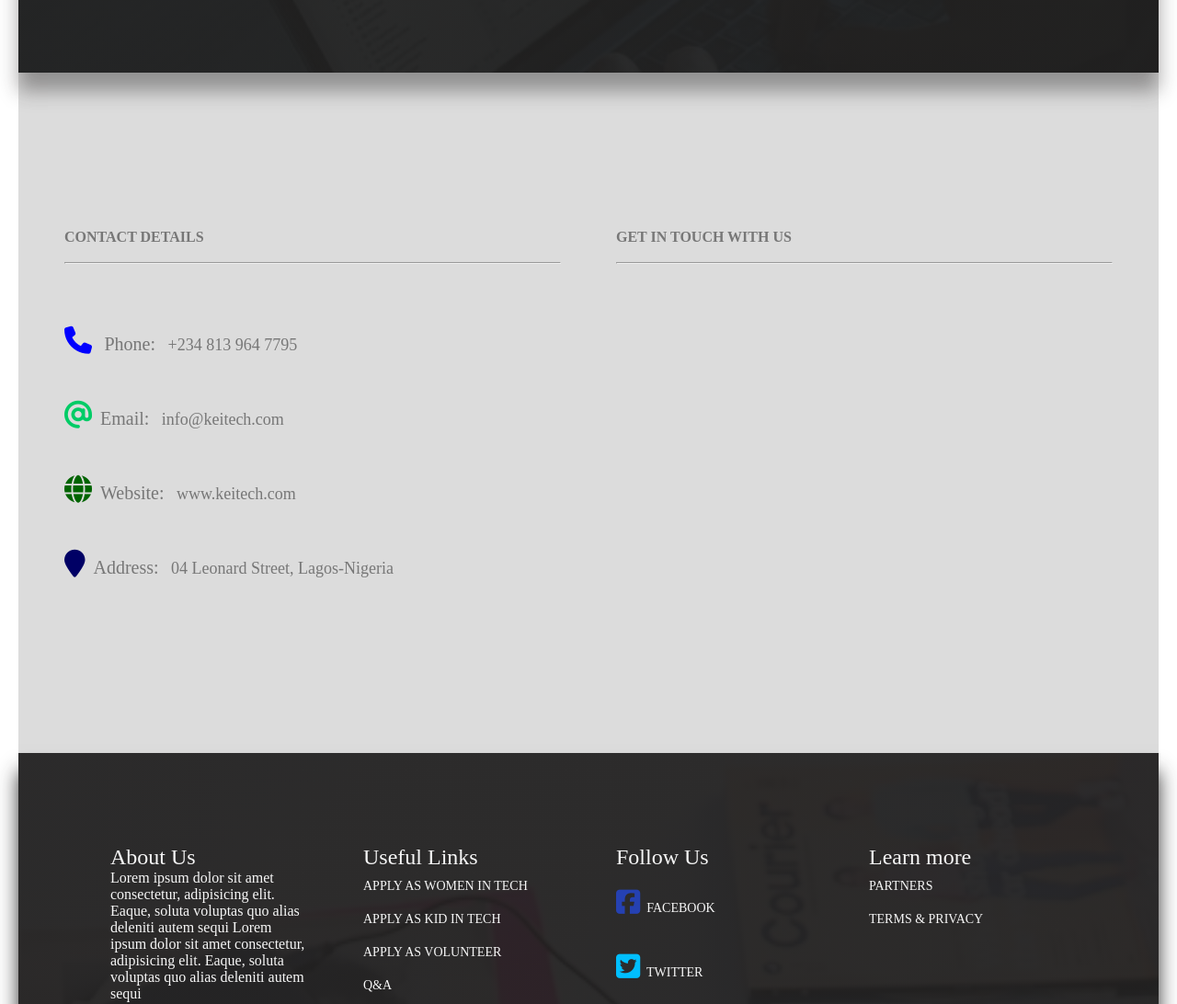
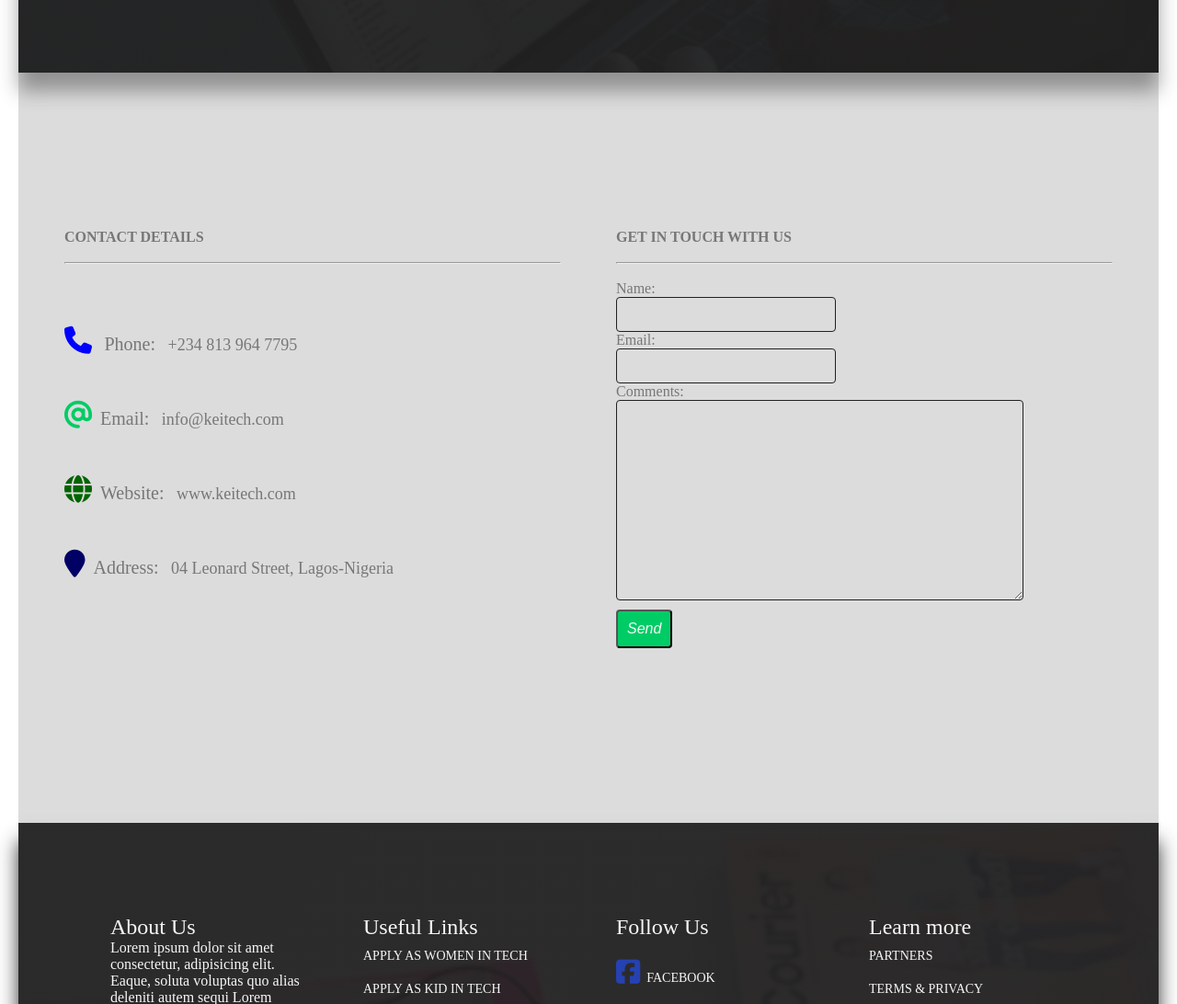
Before and after one commit to KeitaForCode/the-keitech-project, a Django app: page /keitech_app/contacts/ in a window 1280 px wide. Shown: the part 501-1593 px from the top of the page at 92% size. Run offline with Django 3.2, Linux system fonts and the light colour scheme; some libraries are stand-ins or nearby versions.

Commit message:
contact from added

```diff
--- a/keitech/keitech_app/forms.py
+++ b/keitech/keitech_app/forms.py
@@ -1,7 +1,22 @@
 from django import forms
 from django.forms import ModelForm
 from django.contrib.auth.models import User
-from keitech_app.models import SignUp
+from keitech_app.models import SignUp, Contacts
+
+
+class ContactForm(forms.ModelForm):
+    """This will display the contact form on the contact us page"""
+
+    class Meta:
+        model = Contacts
+        fields = '__all__'
+        widgets = {
+            'name': forms.TextInput(attrs={'class':'contact-form'}),
+            'email': forms.EmailInput(attrs={'class':'contact-form'}),
+            'comments': forms.Textarea(attrs={'class':'contact-form'}),
+        }
+
+
 
 class SignUpForm(forms.ModelForm):
     """This will display the SignUp form on the signup page"""
--- a/keitech/keitech_app/urls.py
+++ b/keitech/keitech_app/urls.py
@@ -7,7 +7,7 @@ app_name = 'keitech_app'
 urlpatterns = [
     path('services/', views.Services.as_view(), name='services'),
     path('about/', views.About.as_view(), name='about'),
-    path('contacts/', views.Contacts.as_view(), name='contacts'),
+    path('contacts/', views.Contacts, name='contacts'),
     path('QandA/', views.QuestionAnsewer.as_view(), name='qa'),
     path('join/', views.SignUp, name='signup'),
 ]
--- a/keitech/keitech_app/views.py
+++ b/keitech/keitech_app/views.py
@@ -1,6 +1,6 @@
 from django.shortcuts import render
 from django.views.generic import TemplateView
-from keitech_app.forms import SignUpForm
+from keitech_app.forms import SignUpForm, ContactForm
 
 # Create your views here.
 
@@ -17,13 +17,27 @@ class About(TemplateView):
     """This will display the about us page on the browser"""
     template_name = 'keitech_app/about.html'
 
-class Contacts(TemplateView):
-    """This will display the contacts page on the browser"""
-    template_name = 'keitech_app/contacts.html'
 
 class QuestionAnsewer(TemplateView):
     """this will display the question and answer page on the browser"""
     template_name = 'keitech_app/questions.html'
+
+
+def Contacts(request):
+    """This will display the contact us page on the browser"""
+    if request.method == "POST":
+        contact_form = ContactForm(data=request.POST)
+
+        if contact_form.is_valid():
+            """this will save the valid contact us form in the database"""
+            contact = contact_form.save()
+        else:
+            print(contact_form.errors)
+    else:
+        contact_form = ContactForm()
+
+    return render(request, 'keitech_app/contacts.html',{'contact_form':contact_form})
+
 
 
 def SignUp(request):
@@ -34,9 +48,9 @@ def SignUp(request):
         signup_form = SignUpForm(data=request.POST)
 
         if signup_form.is_valid():
-            """This will save the signup form in the database"""
+            """This will save the valid signup form in the database"""
             user = signup_form.save()
-            user.set_password(user.password)
+            user.set_password(user.password, user.retype_password)
             user.save()
 
 
--- a/keitech/static/css/style.css
+++ b/keitech/static/css/style.css
@@ -680,6 +680,15 @@ body {
   font-size: 18px;
   background: transparent; }
 
+.contact-form {
+  display: flex;
+  color: #777;
+  border: 1px solid #222121;
+  border-radius: 4px;
+  padding: 8px;
+  font-size: 17px;
+  background: transparent; }
+
 .section_about {
   background-color: #DCDCDC;
   padding: 25rem 0;
--- a/keitech/templates/keitech_app/contacts.html
+++ b/keitech/templates/keitech_app/contacts.html
@@ -28,7 +28,14 @@
 
   <div class="col-1-of-2">
     <h3 class="heading-tertiary">get in touch with us</h3><br>
-    <hr>
+    <hr><br>
+    <div class="form-section">
+      <form class="contactus-form" method="POST">
+        {% csrf_token %}
+        {{ contact_form.as_p }}
+        <input type="submit" class="member-join" value="Send">
+      </form>
+    </div>
   </div>
 </div>
 </div>
--- a/sass/layout/_form.scss
+++ b/sass/layout/_form.scss
@@ -16,8 +16,6 @@
   font-size: 2rem;
   text-align: left;
   width: 40%;
-
-
 }
 
 .member-join{
@@ -49,3 +47,13 @@
   font-size: 18px;
   background: transparent;
 }
+
+.contact-form {
+  display: flex;
+  color: #777;
+  border: 1px solid $color-black;
+  border-radius: 4px;
+  padding: 8px;
+  font-size: 17px;
+  background: transparent;
+}
```
Also changed, not shown: keitech/db.sqlite3.
